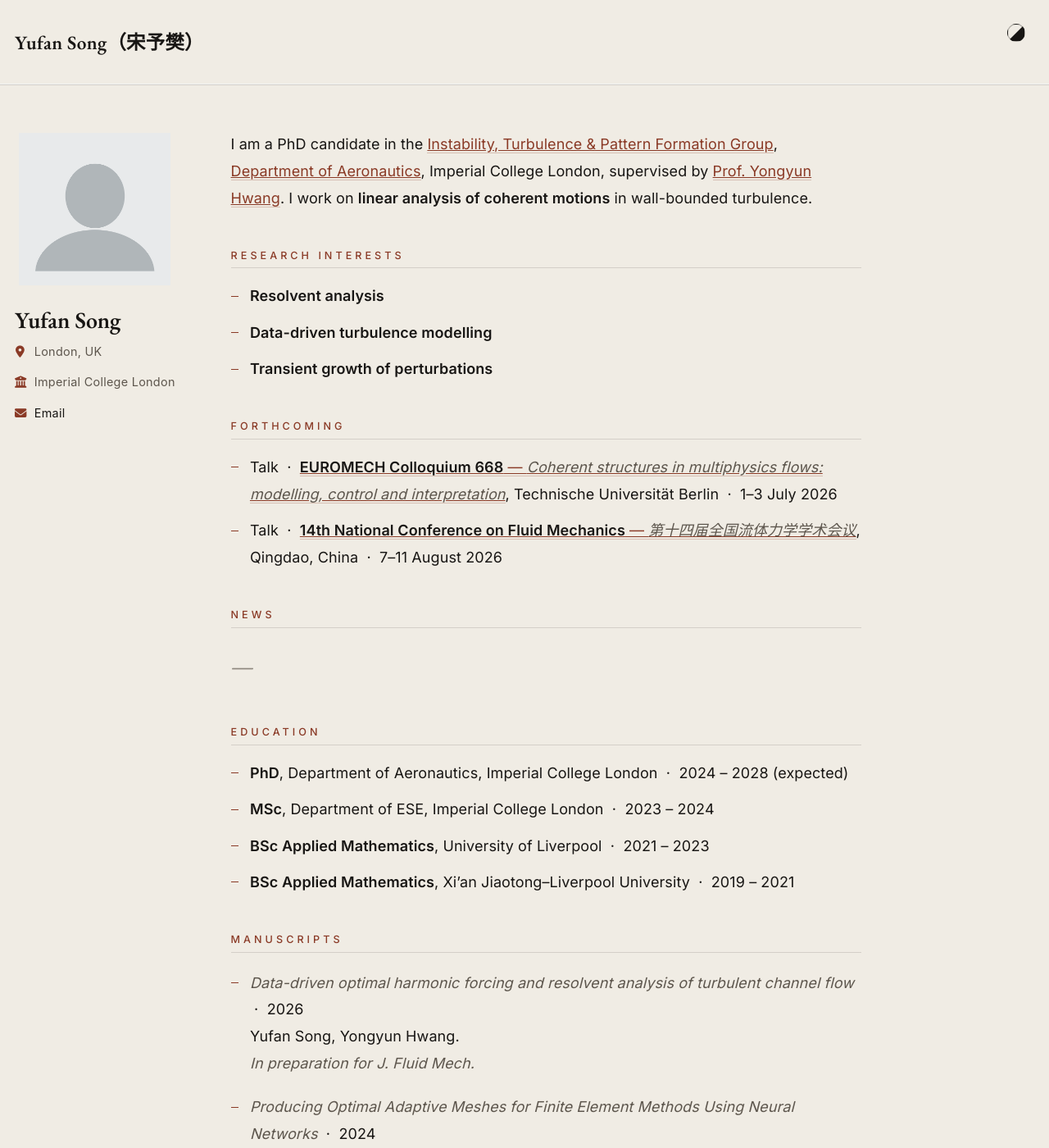
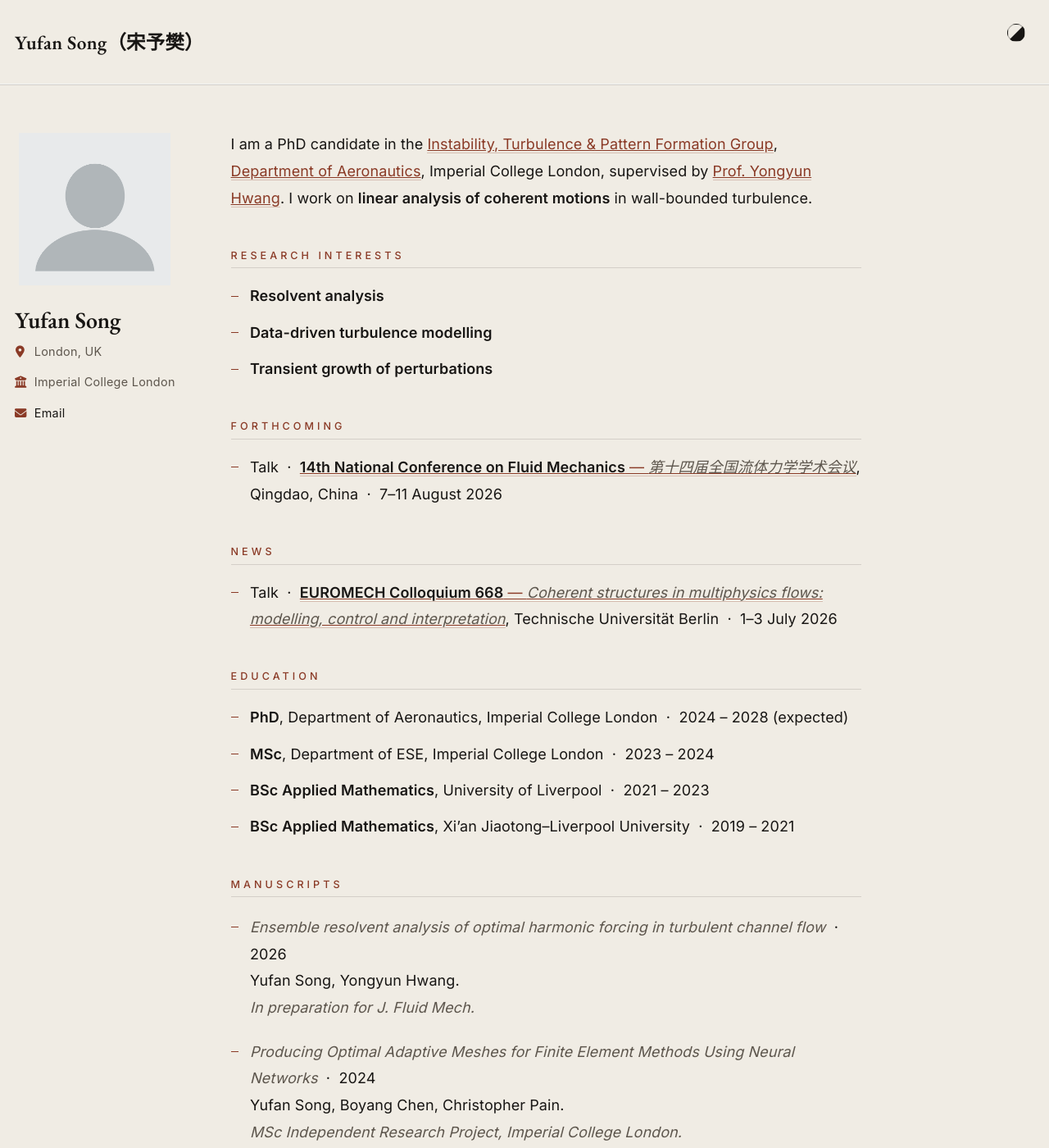
Before and after one commit to songyufan1005/yufansong.github.io, a Jekyll site: the page built from _pages/about.md, in a window 1280 px wide and 1400 px high. Shown: the whole window at 82% size. Built offline with Jekyll 4.4.1, drawn with Linux system fonts in a browser that asks for light colours; a script bundle is joined from its source files by our own code; library files that are not in the unit come from our copies.

Commit message:
Move EUROMECH 668 from Forthcoming to News (already delivered)
Co-Authored-By: Claude Opus 4.7 (1M context) <noreply@anthropic.com>

```diff
--- a/_pages/about.md
+++ b/_pages/about.md
@@ -18,14 +18,11 @@ Research interests
 
 Forthcoming
 ======
-- Talk &nbsp;·&nbsp; [**EUROMECH Colloquium 668** — *Coherent structures in multiphysics flows: modelling, control and interpretation*](https://668.euromech.org/about/), Technische Universität Berlin &nbsp;·&nbsp; 1–3 July 2026
 - Talk &nbsp;·&nbsp; [**14th National Conference on Fluid Mechanics** — *第十四届全国流体力学学术会议*](https://meeting.cstam.org.cn/?sid=553&mid=139&v=100), Qingdao, China &nbsp;·&nbsp; 7–11 August 2026
-
-
 
 News
 ======
-<div class="section-empty">—</div>
+- Talk &nbsp;·&nbsp; [**EUROMECH Colloquium 668** — *Coherent structures in multiphysics flows: modelling, control and interpretation*](https://668.euromech.org/about/), Technische Universität Berlin &nbsp;·&nbsp; 1–3 July 2026
 
 Education
 ======
@@ -36,7 +33,7 @@ Education
 
 Manuscripts
 ======
-- *Data-driven optimal harmonic forcing and resolvent analysis of turbulent channel flow* &nbsp;·&nbsp; 2026
+- *Ensemble resolvent analysis of optimal harmonic forcing in turbulent channel flow* &nbsp;·&nbsp; 2026
 Yufan Song, Yongyun Hwang.
 *In preparation for J. Fluid Mech.*
 
```
